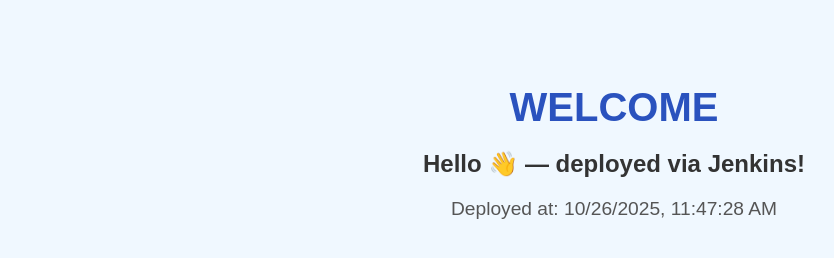
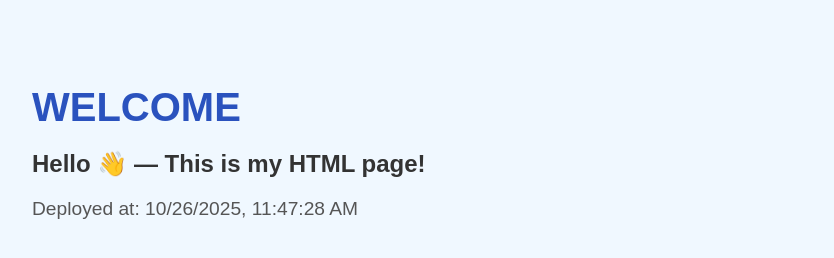
Before and after one commit to RamadeviSSV/Devops, a plain HTML site: page index.html in a window 1280 px wide. Shown: the whole page, without its empty margins (26-860 px from the left). Drawn offline with Linux system fonts and the light colour scheme.

Commit message:
Update index.html

```diff
--- a/index.html
+++ b/index.html
@@ -8,7 +8,7 @@
       background-color: #f0f8ff; /* light blue background */
       color: #333333;            /* dark gray text */
       font-family: Arial, sans-serif;
-      text-align: center;        /* center all text */
+      text-align: left;        /* center all text */
       padding: 50px;
     }
     h1 {
@@ -24,7 +24,7 @@
 </head>
 <body>
   <h1>WELCOME</h1>
-  <h2>Hello &#128075; — deployed via Jenkins!</h2>
+  <h2>Hello &#128075; — This is my HTML page!</h2>
   <p>Deployed at: <span id="time"></span></p>
   <script>
     document.getElementById('time').innerText = new Date().toLocaleString();
```
